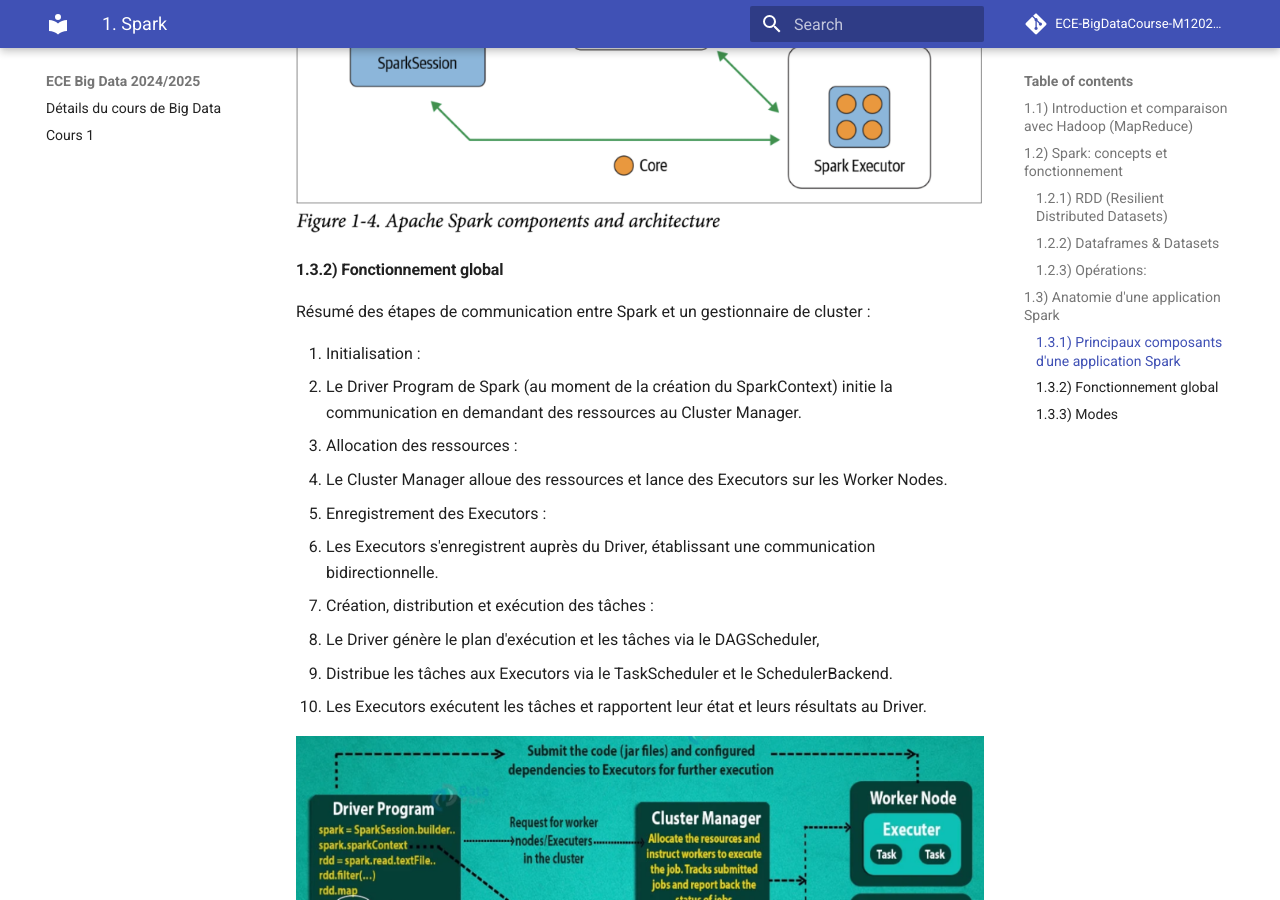
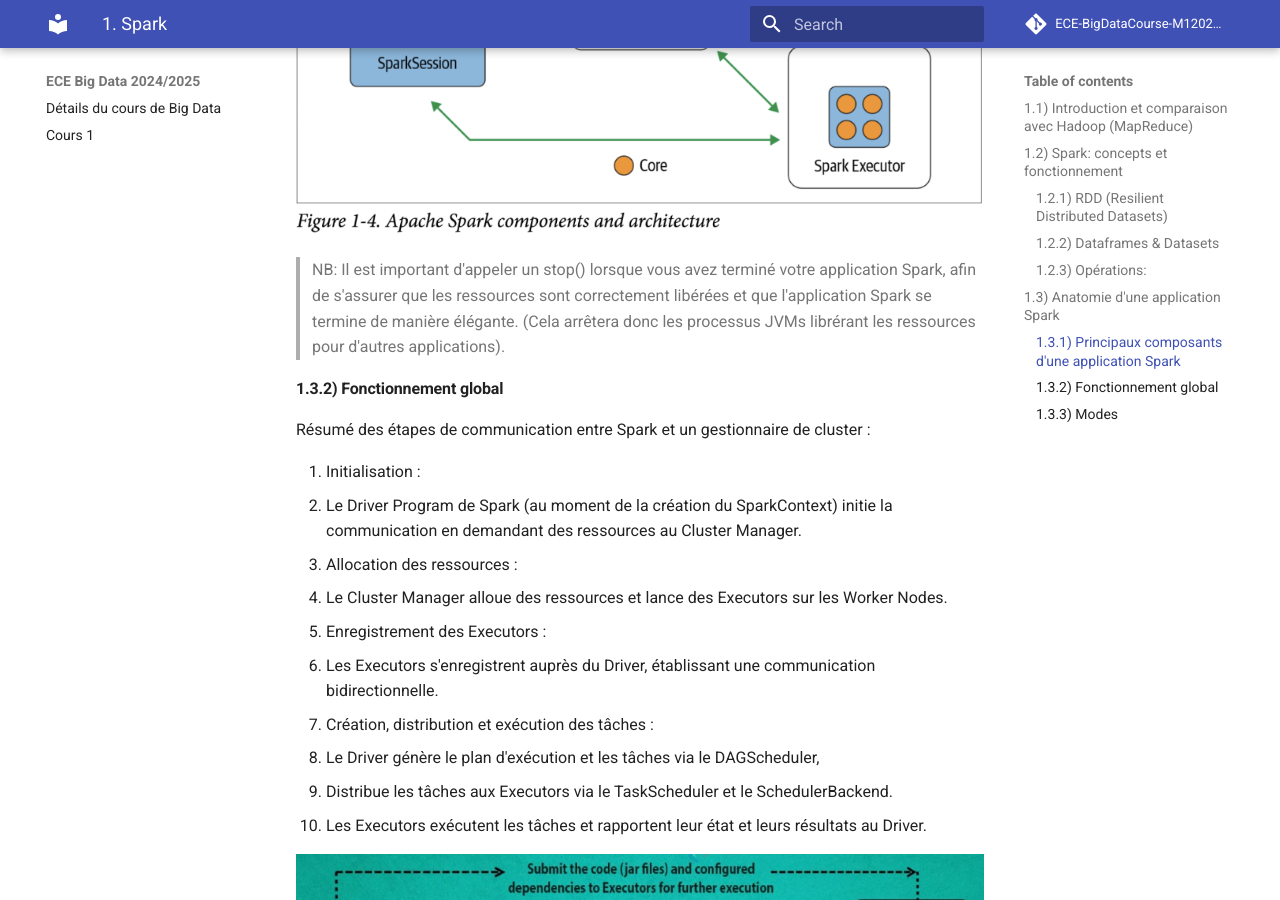
Before and after one commit to ECE-BigDataCourse-M12024/big-data-course-materials, an MkDocs documentation site: the page built from docs/Cours2.md, in a window 1280 px wide and 900 px high, scrolled down 8873 px. Built offline with MkDocs 1.6.1 and Material for MkDocs 9.7.7, drawn with Linux system fonts in a browser that asks for light colours; comment, search, counter and statistics services are not loaded; old or Windows-style settings are respelled for this version of MkDocs; some of the changed text lies outside the part shown.

Commit message:
update cours 2

```diff
--- a/docs/Cours2.md
+++ b/docs/Cours2.md
@@ -177,6 +177,7 @@ L'objet SparkSession introduit avec Spark 2.0 **combine tous ces objets en un se
 
 ![alt text](img/cours2/spark_components_and_archi.PNG)
 
+>NB: Il est important d'appeler un stop() lorsque vous avez terminé votre application Spark, afin de s'assurer que les ressources sont correctement libérées et que l'application Spark se termine de manière élégante. (Cela arrêtera donc les processus JVMs librérant les ressources pour d'autres applications).
 
 #### 1.3.2)  Fonctionnement global
 
@@ -235,6 +236,11 @@ Spark est agnostique par rapport au gestionnaire de cluster sous-jacent. Tant qu
 - **Mesos** : Utilise Apache Mesos comme gestionnaire de ressources.
 - **Kubernetes** : Déploiement sur un cluster Kubernetes.
 
+Plus d'informations sur comment connecté Spark avec un autre gestionnaire/négociateur de ressources:
+https://spark.apache.org/docs/latest/submitting-applications.html#master-urls
+
+![alt text](img/cours2/spark_master_setup.PNG)
+
 Nb:
 >Etant donné que le driver planifie les tâches sur le cluster, en pratique on préfère l'exécuter à proximité des workers nodes, idéalement sur le même réseau local.
 >Si nous souhaitons envoyer des requêtes au cluster à distance, il est préférable de déployer Spark en mode Cluster, ce qui va ouvrir une connexion RPC vers le driver qui pourra soumettre les opérations et tâches au plus près des workers.
```
Also changed, not shown: docs/img/cours2/spark_master_setup.PNG (added).
